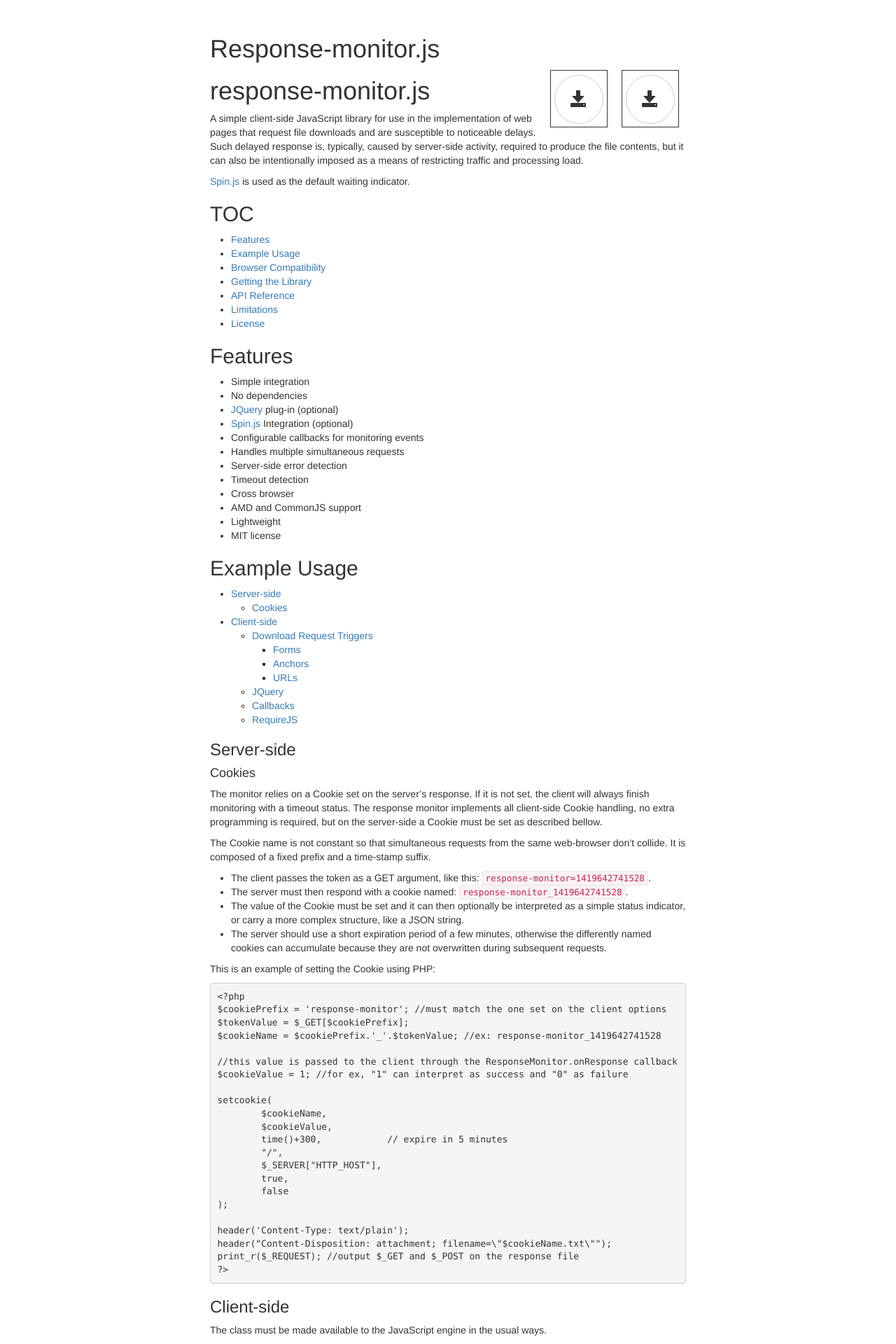
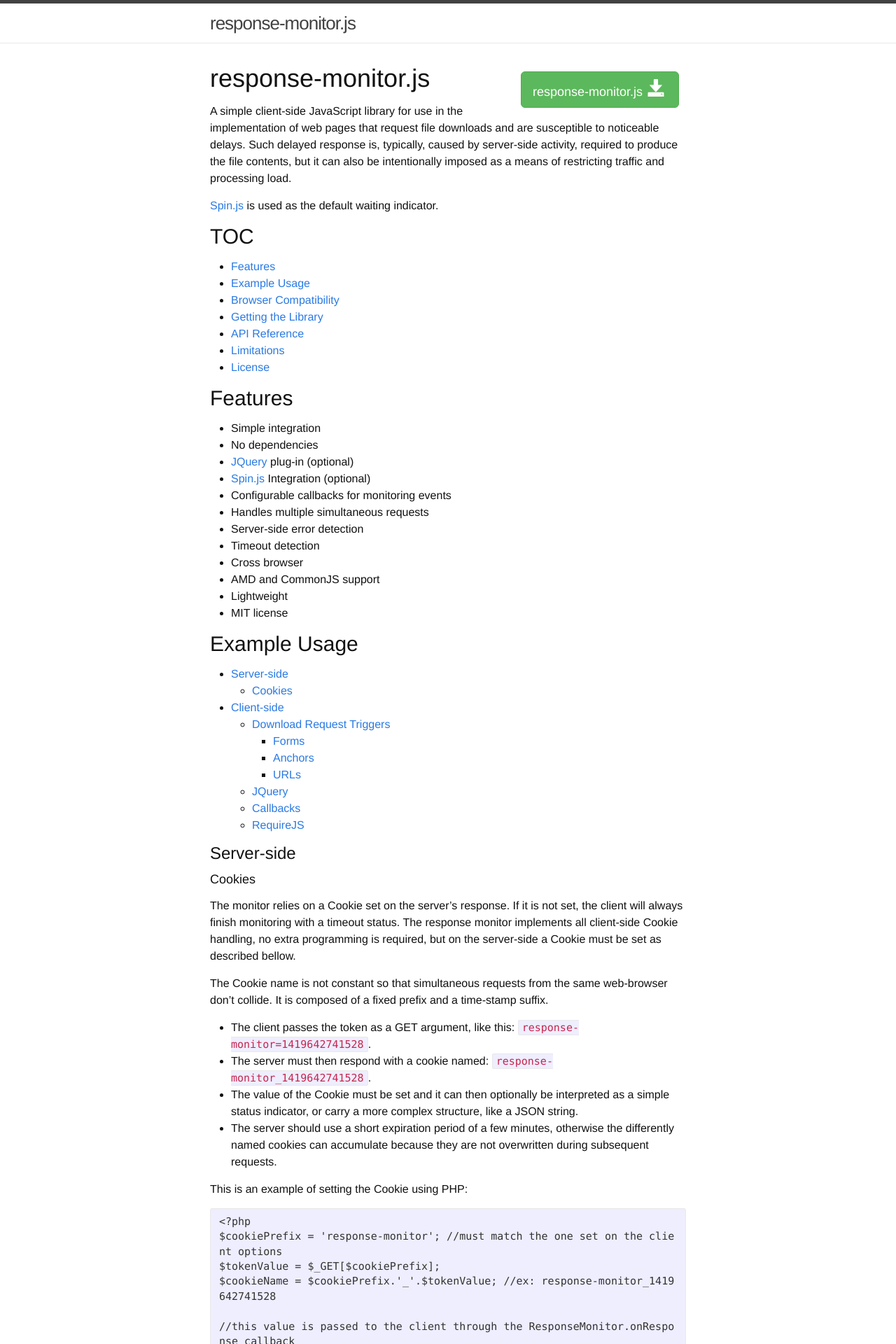
Before and after one commit to witstep/response-monitor.js, a Jekyll site: the page built from index.md, in a window 1280 px wide. Shown: the top 1920 px of the page at 70% size. Built offline with Jekyll 4.4.1, drawn with Linux system fonts in a browser that asks for light colours; nearby versions of some CDN libraries; Markdown is read by kramdown in place of the engine named in the settings.

Commit message:
Added download button

```diff
--- a/_includes/demo.html
+++ /dev/null
@@ -1,45 +0,0 @@
-<div style="float: right; border: 1px solid; position: relative; margin: 0px 10px; padding: 5px;">
-	<a class="btn btn-default btn-circle btn-xl glyphicon glyphicon-save" id="countdown" href="{{ site.demo_url }}?dividend=8&divisor=4#5"></a>
-</div>
-
-<script>
-	$( document ).ready(function() {
-			var options = {
-
-			onRequest: function(cookieName){
-				$('#countdown').each( function(){
-					$(this)
-						.removeClass('btn-success btn-danger glyphicon glyphicon-ok glyphicon-save glyphicon-warning-sign')
-						.addClass('btn-primary')
-						.blur();
-				});
-			},
-
-			onMonitor: function(countDown){
-				$('#countdown').html(countDown);
-			},
-
-			onResponse: function(status){
-				$('#countdown').html('');
-				$('#countdown').removeClass('btn-primary');
-				if( status == 1)
-					$('#countdown').addClass('btn-success glyphicon glyphicon-ok');
-				else
-					$('#countdown').addClass('btn-danger glyphicon glyphicon-warning-sign');
-			},
-
-			onTimeout:  function(){
-				$('#countdown').html('');
-				$('#countdown')
-					.removeClass('btn-primary')
-					.addClass('btn-danger glyphicon glyphicon-warning-sign');
-			}
-		};
-
-		$('#countdown').ResponseMonitor(options);
-
-		if(typeof document.URL.split('#')[1] !== 'undefined')
-			$('#countdown').click();
-
-	});
-</script>
--- /dev/null
+++ b/_includes/download.html
@@ -0,0 +1,40 @@
+<div style="float: right; position: relative; margin: 10px;">
+	<a id="anchor" class="btn btn-lg btn-success" href="{{ site.demo_url }}?dividend=8&divisor=4#5">
+		response-monitor.js
+		<span style="width:30px;font-size:25px;" id="countdown" class="glyphicon glyphicon-save" aria-hidden="true"></span>
+	</a>
+</div>
+
+<script>
+	$( document ).ready(function() {
+		var options = {
+			onRequest: function(cookieName){
+				$('#anchor').blur();
+				$('#countdown').removeClass('glyphicon-save glyphicon-ok glyphicon-warning-sign');
+			},
+
+			onMonitor: function(countDown){
+				$('#countdown').html(countDown);
+			},
+
+			onResponse: function(status){
+				$('#countdown').html('');
+				if( status == 1)
+					$('#countdown').addClass('glyphicon-ok');
+				else
+					$('#countdown').addClass('glyphicon-warning-sign');
+			},
+
+			onTimeout:  function(){
+				$('#countdown').html('').addClass('glyphicon-warning-sign');
+			}
+		};
+
+		$('#anchor').ResponseMonitor(options);
+
+		if(typeof document.URL.split('#')[1] !== 'undefined')
+			if(document.URL.split('#')[1] == 'download')
+				$('#anchor').click();
+
+	});
+</script>
--- a/_includes/footer.html
+++ b/_includes/footer.html
@@ -1,2 +1,12 @@
 <footer class="site-footer">
+	<div class="wrapper">
+		<a href="https://github.com/{{ site.github_username }}">
+			<span class="icon  icon--github">
+				<svg viewBox="0 0 16 16">
+				<path fill="#828282" d="M7.999,0.431c-4.285,0-7.76,3.474-7.76,7.761 c0,3.428,2.223,6.337,5.307,7.363c0.388,0.071,0.53-0.168,0.53-0.374c0-0.184-0.007-0.672-0.01-1.32 c-2.159,0.469-2.614-1.04-2.614-1.04c-0.353-0.896-0.862-1.135-0.862-1.135c-0.705-0.481,0.053-0.472,0.053-0.472 c0.779,0.055,1.189,0.8,1.189,0.8c0.692,1.186,1.816,0.843,2.258,0.645c0.071-0.502,0.271-0.843,0.493-1.037 C4.86,11.425,3.049,10.76,3.049,7.786c0-0.847,0.302-1.54,0.799-2.082C3.768,5.507,3.501,4.718,3.924,3.65 c0,0,0.652-0.209,2.134,0.796C6.677,4.273,7.34,4.187,8,4.184c0.659,0.003,1.323,0.089,1.943,0.261 c1.482-1.004,2.132-0.796,2.132-0.796c0.423,1.068,0.157,1.857,0.077,2.054c0.497,0.542,0.798,1.235,0.798,2.082 c0,2.981-1.814,3.637-3.543,3.829c0.279,0.24,0.527,0.713,0.527,1.437c0,1.037-0.01,1.874-0.01,2.129 c0,0.208,0.14,0.449,0.534,0.373c3.081-1.028,5.302-3.935,5.302-7.362C15.76,3.906,12.285,0.431,7.999,0.431z"/>
+				</svg>
+			</span>
+			<span class="username">{{ site.github_username }}</span>
+		</a>
+	</div>
 </footer>
--- a/_includes/head.html
+++ b/_includes/head.html
@@ -6,7 +6,6 @@
   <title>{% if page.title %}{{ page.title }}{% else %}{{ site.title }}{% endif %}</title>
   <meta name="description" content="{% if page.excerpt %}{{ page.excerpt | strip_html | strip_newlines | truncate: 160 }}{% else %}{{ site.description }}{% endif %}">
 
-  <link rel="stylesheet" href="{{ "css/main.css" | prepend: site.baseurl }}">
   <link rel="canonical" href="{{ page.url | replace:'index.html','' | prepend: site.baseurl | prepend: site.url }}">
   <link rel="alternate" type="application/rss+xml" title="{{ site.title }}" href="{{ "feed.xml" | prepend: site.baseurl | prepend: site.url }}" />
 
@@ -14,17 +13,6 @@
 	<script src="//as.witstep.com/oss/response-monitor.js/js/response-monitor.min.js"></script>
 	<script src="//as.witstep.com/oss/response-monitor.js/js/response-monitor.jquery.js"></script>
 
-	<script src="//cdnjs.cloudflare.com/ajax/libs/spin.js/2.0.1/spin.min.js"></script>
 	<link rel="stylesheet" href="//maxcdn.bootstrapcdn.com/bootstrap/3.3.1/css/bootstrap.min.css">
-	<style>
-		.btn-circle.btn-xl {
-			width: 70px;
-			height: 70px;
-			padding: 18px;
-			text-align: center;
-			font-size: 24px;
-			line-height: 1.33;
-			border-radius: 35px;
-		}
-	</style>
+  <link rel="stylesheet" href="{{ "css/main.css" | prepend: site.baseurl }}">
 </head>
--- a/_includes/header.html
+++ b/_includes/header.html
@@ -1,27 +1,5 @@
 <header class="site-header">
-
-  <div class="wrapper">
-
-    <a class="site-title" href="{{ site.baseurl }}/">{{ site.title }}</a>
-
-    <nav class="site-nav">
-      <a href="#" class="menu-icon">
-        <svg viewBox="0 0 18 15">
-          <path fill="#424242" d="M18,1.484c0,0.82-0.665,1.484-1.484,1.484H1.484C0.665,2.969,0,2.304,0,1.484l0,0C0,0.665,0.665,0,1.484,0 h15.031C17.335,0,18,0.665,18,1.484L18,1.484z"/>
-          <path fill="#424242" d="M18,7.516C18,8.335,17.335,9,16.516,9H1.484C0.665,9,0,8.335,0,7.516l0,0c0-0.82,0.665-1.484,1.484-1.484 h15.031C17.335,6.031,18,6.696,18,7.516L18,7.516z"/>
-          <path fill="#424242" d="M18,13.516C18,14.335,17.335,15,16.516,15H1.484C0.665,15,0,14.335,0,13.516l0,0 c0-0.82,0.665-1.484,1.484-1.484h15.031C17.335,12.031,18,12.696,18,13.516L18,13.516z"/>
-        </svg>
-      </a>
-
-      <div class="trigger">
-        {% for page in site.pages %}
-          {% if page.title %}
-          <a class="page-link" href="{{ page.url | prepend: site.baseurl }}">{{ page.title }}</a>
-          {% endif %}
-        {% endfor %}
-      </div>
-    </nav>
-
-  </div>
-
+<div class="wrapper">
+    <a class="site-title" href="https://github.com/{{ site.github_username }}/{{ site.title }}">{{ site.title }}</a>
+</div>
 </header>
--- a/_layouts/default.html
+++ b/_layouts/default.html
@@ -1,15 +1,20 @@
 <!DOCTYPE html>
 <html>
+
   {% include head.html %}
+
   <body>
+
+    {% include header.html %}
+
     <div class="page-content">
       <div class="wrapper">
-        <h1>{{ page.title }}</h1>
-        {% include demo.html %}
-
         {{ content }}
       </div>
     </div>
+
     {% include footer.html %}
+
   </body>
+
 </html>
--- a/css/main.scss
+++ b/css/main.scss
@@ -14,7 +14,7 @@ $base-line-height: 1.5;
 $spacing-unit:     30px;
 
 $text-color:       #111;
-$background-color: #fdfdfd;
+$background-color: #ffffff;
 $brand-color:      #2a7ae2;
 
 $grey-color:       #828282;
--- a/index.md
+++ b/index.md
@@ -3,6 +3,6 @@ title: Response-monitor.js
 layout: default
 ---
 
-{% include demo.html %}
+{% include download.html %}
 
 {% include README.md %}
```
